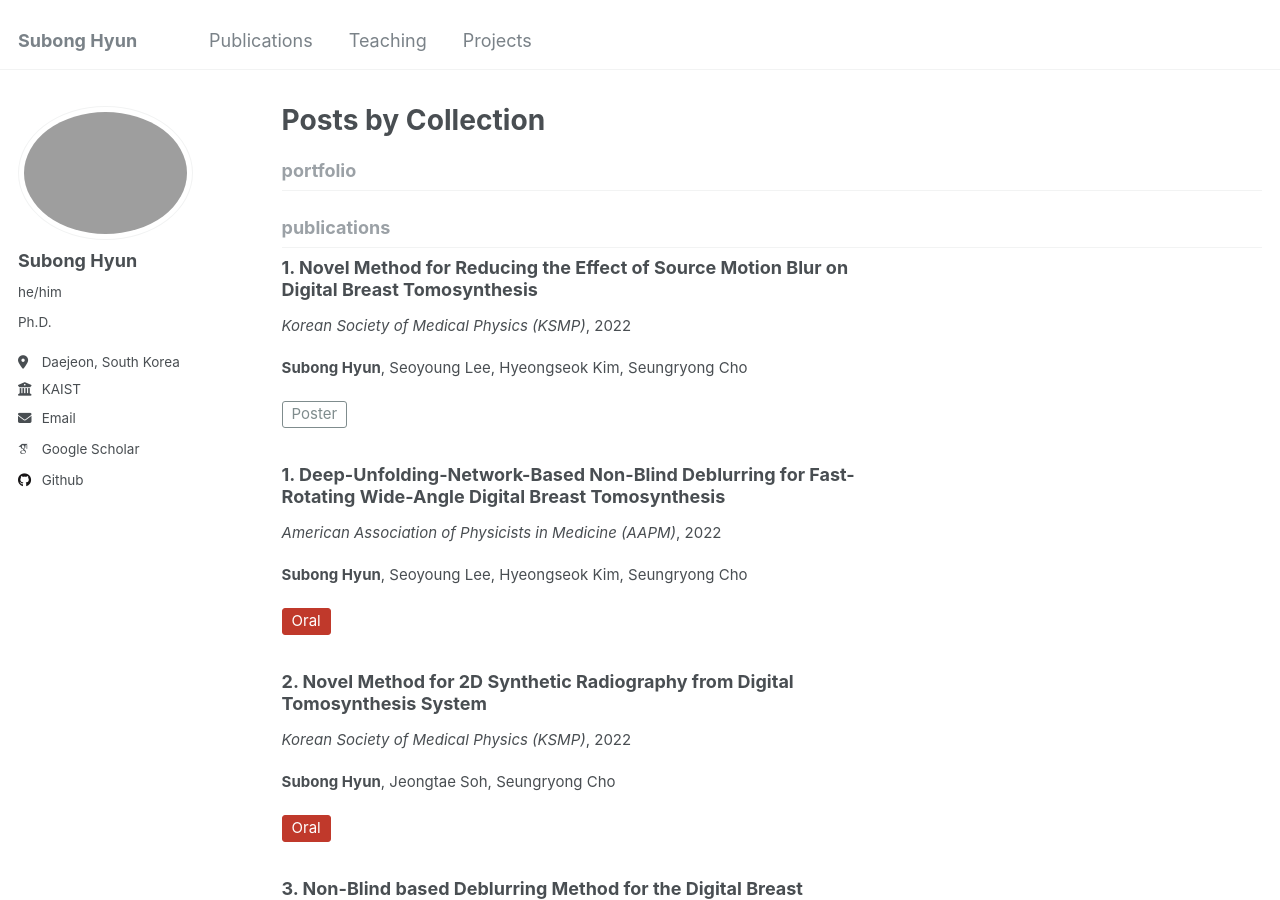
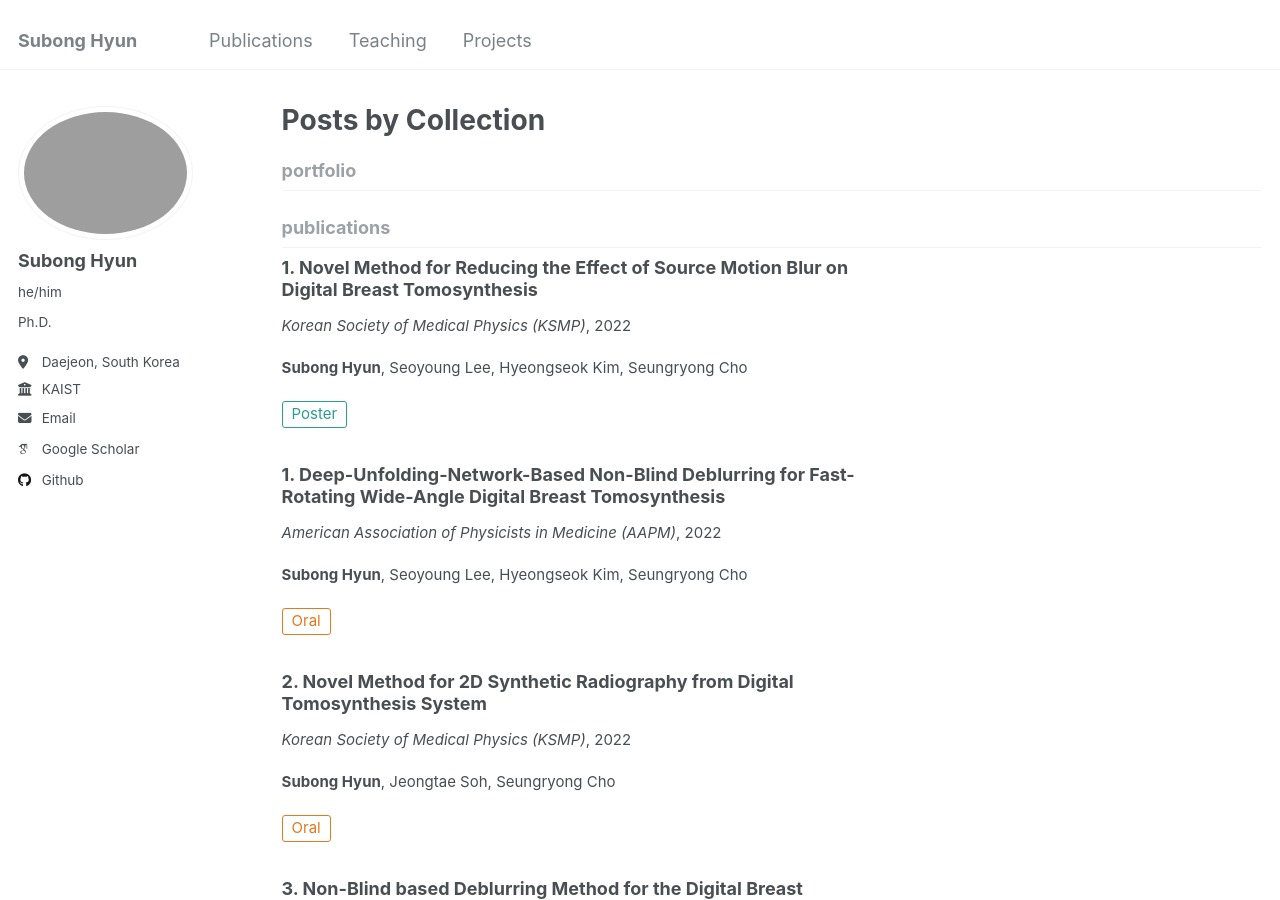
Before and after one commit to SubongHyun/subonghyun.github.io, a Jekyll site: the page built from _pages/collection-archive.html, in a window 1280 px wide and 900 px high. Built offline with Jekyll 4.4.1, drawn with Linux system fonts in a browser that asks for light colours; some web fonts are replaced.

Commit message:
Recolor badges: outline-only, distinct colors per type
Oral orange, Poster teal, Paper blue, Proceeding purple.

Co-Authored-By: Claude Opus 5.5 <noreply@anthropic.com>

```diff
--- a/_includes/archive-single.html
+++ b/_includes/archive-single.html
@@ -77,8 +77,8 @@
 
     {% if post.collection == 'publications' and post.presentation or post.paperurl %}
       <p style="font-size: smaller;">
-        {% if post.presentation == 'oral' %}<span style="display: inline-block; padding: 0.1em 0.6em; border: 1px solid #c0392b; border-radius: 3px; background: #c0392b; color: #fff;">Oral</span>{% elsif post.presentation == 'poster' %}<span style="display: inline-block; padding: 0.1em 0.6em; border: 1px solid #7f8c8d; border-radius: 3px; color: #7f8c8d;">Poster</span>{% endif %}
-        {% if post.paperurl %}<a href="{{ post.paperurl }}" target="_blank" rel="noopener" style="display: inline-block; padding: 0.1em 0.6em; border: 1px solid currentColor; border-radius: 3px; text-decoration: none;">{% if post.category contains 'conferences' %}Proceeding{% else %}Paper{% endif %}</a>{% endif %}
+        {% if post.presentation == 'oral' %}<span style="display: inline-block; padding: 0.1em 0.6em; border: 1px solid #e07a1f; border-radius: 3px; color: #e07a1f;">Oral</span>{% elsif post.presentation == 'poster' %}<span style="display: inline-block; padding: 0.1em 0.6em; border: 1px solid #2a9d8f; border-radius: 3px; color: #2a9d8f;">Poster</span>{% endif %}
+        {% if post.paperurl %}{% if post.category contains 'conferences' %}{% assign link_label = 'Proceeding' %}{% assign link_color = '#8e44ad' %}{% else %}{% assign link_label = 'Paper' %}{% assign link_color = '#2468c8' %}{% endif %}<a href="{{ post.paperurl }}" target="_blank" rel="noopener" style="display: inline-block; padding: 0.1em 0.6em; border: 1px solid {{ link_color }}; border-radius: 3px; color: {{ link_color }}; text-decoration: none;">{{ link_label }}</a>{% endif %}
       </p>
     {% endif %}
 
```
